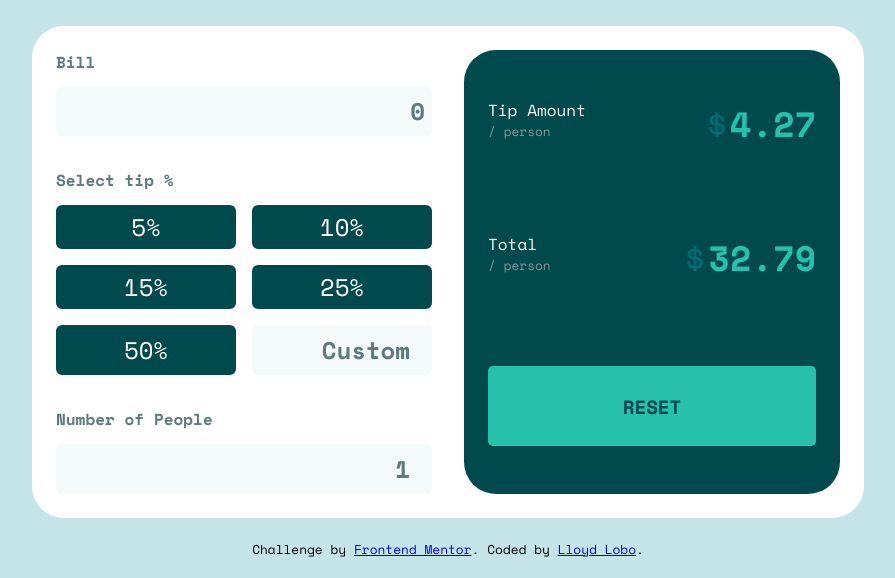
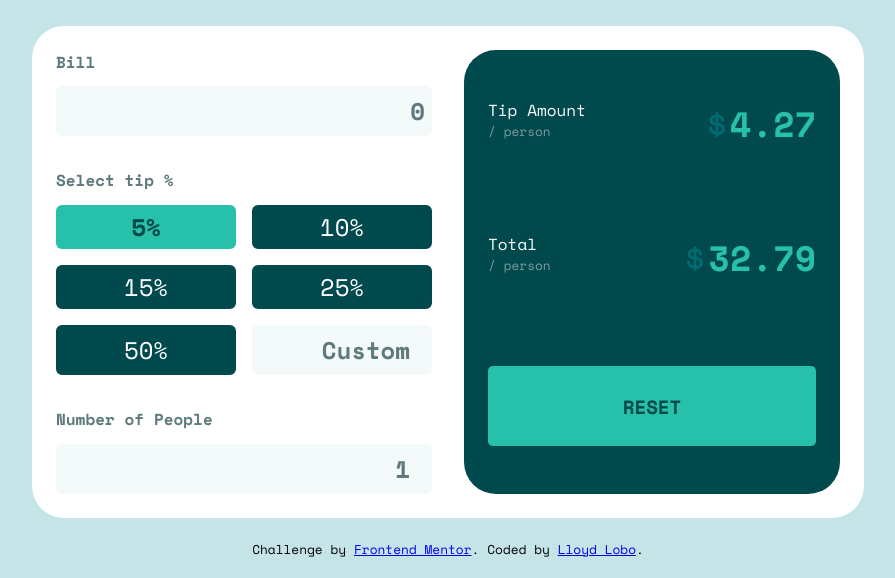
Before and after one commit to lloydlobo/fem-tip-calculator-app, a plain HTML site: page index.html in a window 1280 px wide. Both pictures are taken after a click on the button "5%". Shown: the part 222-800 px from the top of the page, without its empty margins (192-1087 px from the left). Drawn offline with nearby package versions, Linux system fonts and the light colour scheme.

Commit message:
Style hover state of tip buttons

```diff
--- a/src/css/style.css
+++ b/src/css/style.css
@@ -437,6 +437,12 @@ label.card__people__label {
   gap: 1em;
   /* grid-gap: var(--gutter); */
 }
+button.card__tip__percent__item:focus-within {
+  background-color: var(--clr-primary);
+  color: var(--clr-neutral-900);
+  border: var(--clr-neutral-900);
+  font-weight: bold;
+}
 
 /* second card */
 .card-tip {
```
